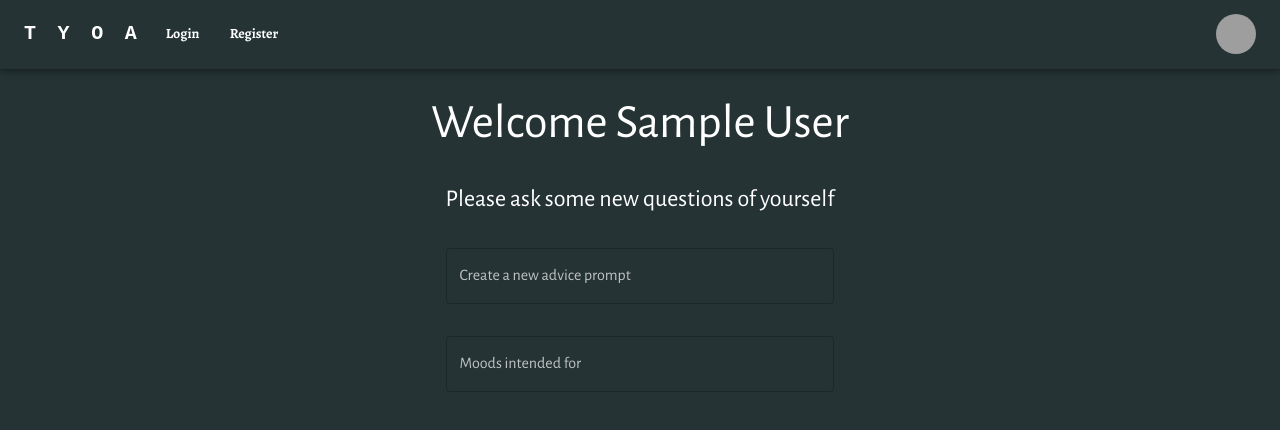
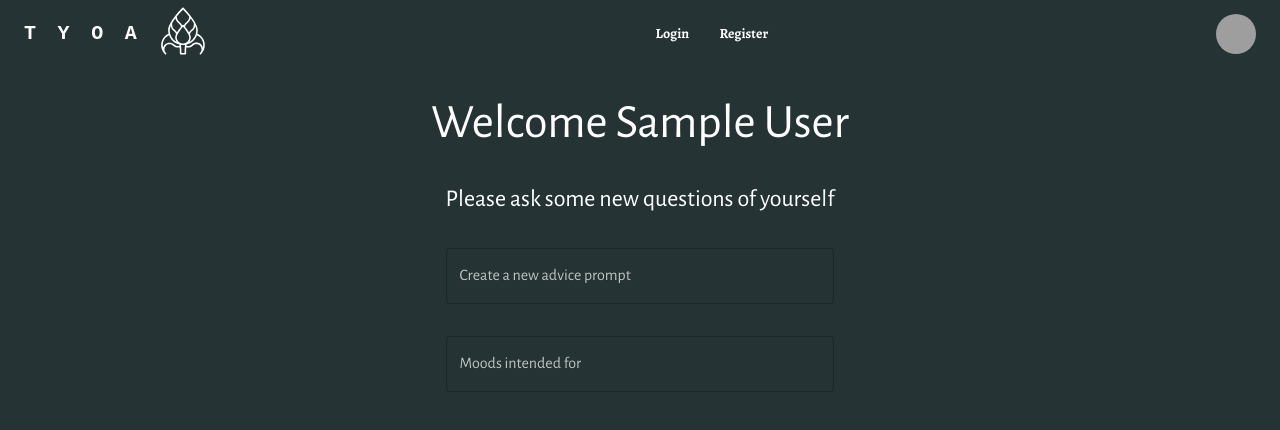
Before and after one commit to Ryan-Williams-Dev/tyoa-front-end, a React (Create React App) app: page / in a window 1280 px wide. Shown: the top 430 px of the page. Built offline with nearby package versions, Linux system fonts and the light colour scheme; sample sign-in values are in the browser's storage; grey boxes are pictures that could not be loaded.

Commit message:
refactored logo as link into component, started work on restyling nav when logged in

```diff
--- a/src/components/Header/Header.jsx
+++ b/src/components/Header/Header.jsx
@@ -17,6 +17,7 @@ import {
 } from "@mui/material";
 import { useSelector, useDispatch } from "react-redux";
 import { logout, reset } from "../../features/auth/authSlice";
+import LogoLink from "../LogoLink";
 
 function Header() {
   const pages = ["Login", "Register"];
@@ -60,7 +61,13 @@ function Header() {
 
   return (
     <>
-      <AppBar position="fixed">
+      <AppBar
+        position="fixed"
+        sx={{
+          boxShadow: "none",
+          backgroundColor: "transparent",
+        }}
+      >
         <Container maxWidth="xl">
           <Toolbar disableGutters>
             <Typography
@@ -122,24 +129,11 @@ function Header() {
                 ))}
               </Menu>
             </Box>
-            <Typography
-              variant="h5"
-              noWrap
-              component={Link}
-              to="/"
-              sx={{
-                mr: 2,
-                display: { xs: "flex", md: "none" },
+            <LogoLink
+              extraStylingContainer={{
                 flexGrow: 1,
-                fontFamily: "monospace",
-                fontWeight: 700,
-                letterSpacing: ".3rem",
-                color: "inherit",
-                textDecoration: "none",
               }}
-            >
-              LOGO
-            </Typography>
+            />
             <Box sx={{ flexGrow: 1, display: { xs: "none", md: "flex" } }}>
               {pages.map((page) => (
                 <Button
--- /dev/null
+++ b/src/components/LogoLink.jsx
@@ -0,0 +1,26 @@
+import { Box } from "@mui/material";
+import { Link } from "react-router-dom";
+
+function LogoLink({ extraStylingImg, extraStylingContainer }) {
+  return (
+    <div
+      style={{
+        ...extraStylingContainer,
+      }}
+    >
+      <Link to="/">
+        <Box
+          component="img"
+          src="/img/logo.svg"
+          sx={{
+            maxHeight: "50px",
+            maxWidth: "50px",
+            ...extraStylingImg,
+          }}
+        />
+      </Link>
+    </div>
+  );
+}
+
+export default LogoLink;
--- a/src/pages/Login.jsx
+++ b/src/pages/Login.jsx
@@ -1,13 +1,14 @@
 import { Box, Typography, CircularProgress } from "@mui/material";
 import { useRef, useEffect, useState } from "react";
 import { useSelector, useDispatch } from "react-redux";
-import { useNavigate, Link } from "react-router-dom";
+import { useNavigate } from "react-router-dom";
 import { toast } from "react-toastify";
 import { login, reset } from "../features/auth/authSlice";
 import StyledTextField from "../components/FormComponents/StyledTextField";
 import PrimaryButton from "../components/WelcomePageComponents/PrimaryButton";
 import StyledFormContainer from "../components/FormComponents/StyledFormContainer";
 import PasswordAdornment from "../components/FormComponents/PasswordAdornment";
+import LogoLink from "../components/LogoLink";
 
 function Login() {
   const emailRef = useRef(null);
@@ -98,19 +99,7 @@ function Login() {
             alignSelf: "center",
           }}
         >
-          <div>
-            <Link to="/">
-              <Box
-                component="img"
-                src="/img/logo.svg"
-                sx={{
-                  maxHeight: "50px",
-                  maxWidth: "50px",
-                  marginBottom: "2em",
-                }}
-              />
-            </Link>
-          </div>
+          <LogoLink extraStylingImg={{ marginBottom: "1.5em" }} />
 
           <Typography variant="h2" fontWeight="regular">
             Sign In
--- a/src/pages/Register.jsx
+++ b/src/pages/Register.jsx
@@ -1,13 +1,14 @@
 import { Box, Typography, CircularProgress } from "@mui/material";
 import { useEffect, useRef, useState } from "react";
 import { useSelector, useDispatch } from "react-redux";
-import { useNavigate, Link } from "react-router-dom";
+import { useNavigate } from "react-router-dom";
 import { toast } from "react-toastify";
 import { register, reset } from "../features/auth/authSlice";
 import StyledTextField from "../components/FormComponents/StyledTextField";
 import StyledFormContainer from "../components/FormComponents/StyledFormContainer";
 import PrimaryButton from "../components/WelcomePageComponents/PrimaryButton";
 import PasswordAdornment from "../components/FormComponents/PasswordAdornment";
+import LogoLink from "../components/LogoLink";
 
 function Register() {
   const nameRef = useRef(null);
@@ -94,20 +95,7 @@ function Register() {
             alignSelf: "center",
           }}
         >
-          <div>
-            <Link to="/">
-              <Box
-                component="img"
-                src="/img/logo.svg"
-                sx={{
-                  maxHeight: "50px",
-                  maxWidth: "50px",
-                  marginBottom: "2em",
-                }}
-              />
-            </Link>
-          </div>
-
+          <LogoLink extraStylingImg={{ marginBottom: "1.5em" }} />
           <Typography variant="h2" fontWeight="regular">
             Sign Up
           </Typography>
```
